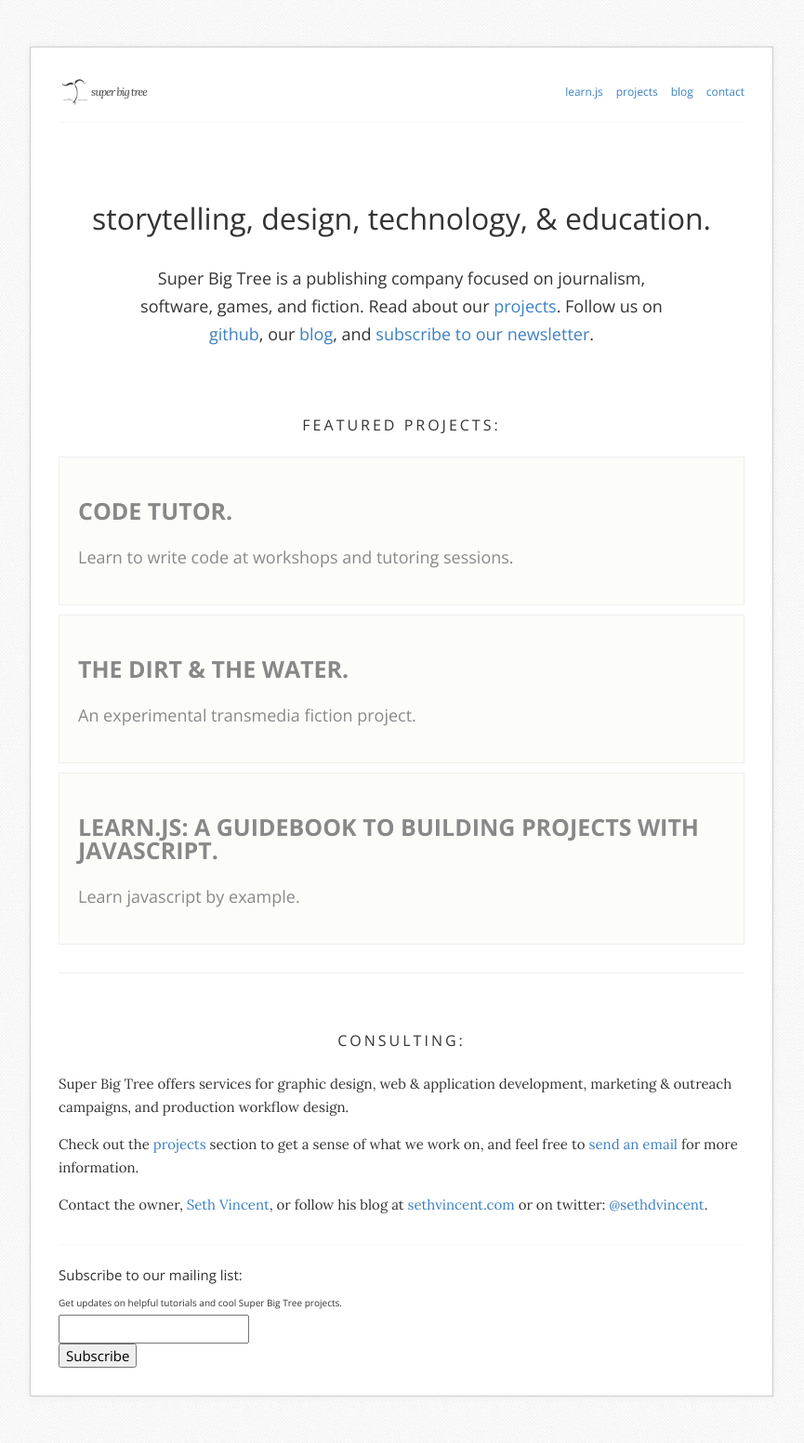
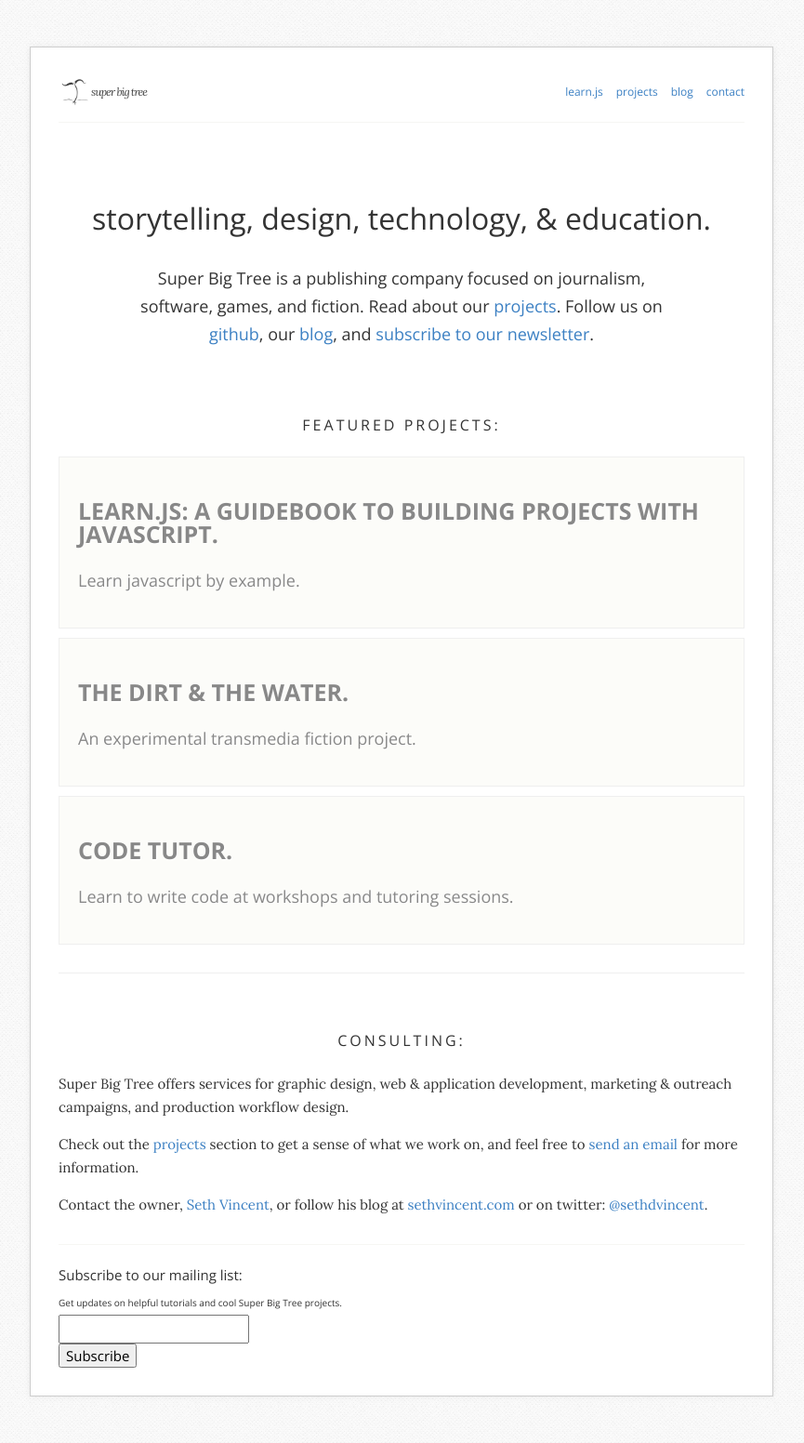
Before and after one commit to superbigtree/superbigtree.github.com, a Jekyll site: the page built from index.html, in a window 1280 px wide. Shown: the whole page at 93% size, without its empty margins (208-1073 px from the left). Built offline with Jekyll 4.4.1, drawn with Linux system fonts in a browser that asks for light colours; nearby versions of some CDN libraries.

Commit message:
reorder projects on front page

```diff
--- a/index.html
+++ b/index.html
@@ -10,17 +10,20 @@
 
 <div class="featured-projects">
   <h4 class="subheader">Featured projects:</h4>
-  <a class="featured-project" href="http://codetutor.org" target="blank">
-    <h3>Code Tutor.</h3>
-    <p>Learn to write code at workshops and tutoring sessions.</p>
+
+  <a class="featured-project" href="{{ site.baseurl  }}/learnjs" target="blank">
+    <h3>learn.js: a guidebook to building projects with javascript.</h3>
+    <p>Learn javascript by example.</p>
   </a>
+
   <a class="featured-project" href="http://thedirtandthewater.com" target="blank">
     <h3>The Dirt & The Water.</h3>
     <p>An experimental transmedia fiction project.</p>
   </a>
-  <a class="featured-project" href="{{ site.baseurl  }}/learnjs" target="blank">
-    <h3>learn.js: a guidebook to building projects with javascript.</h3>
-    <p>Learn javascript by example.</p>
+
+  <a class="featured-project" href="http://codetutor.org" target="blank">
+    <h3>Code Tutor.</h3>
+    <p>Learn to write code at workshops and tutoring sessions.</p>
   </a>
 </div>
 
```
